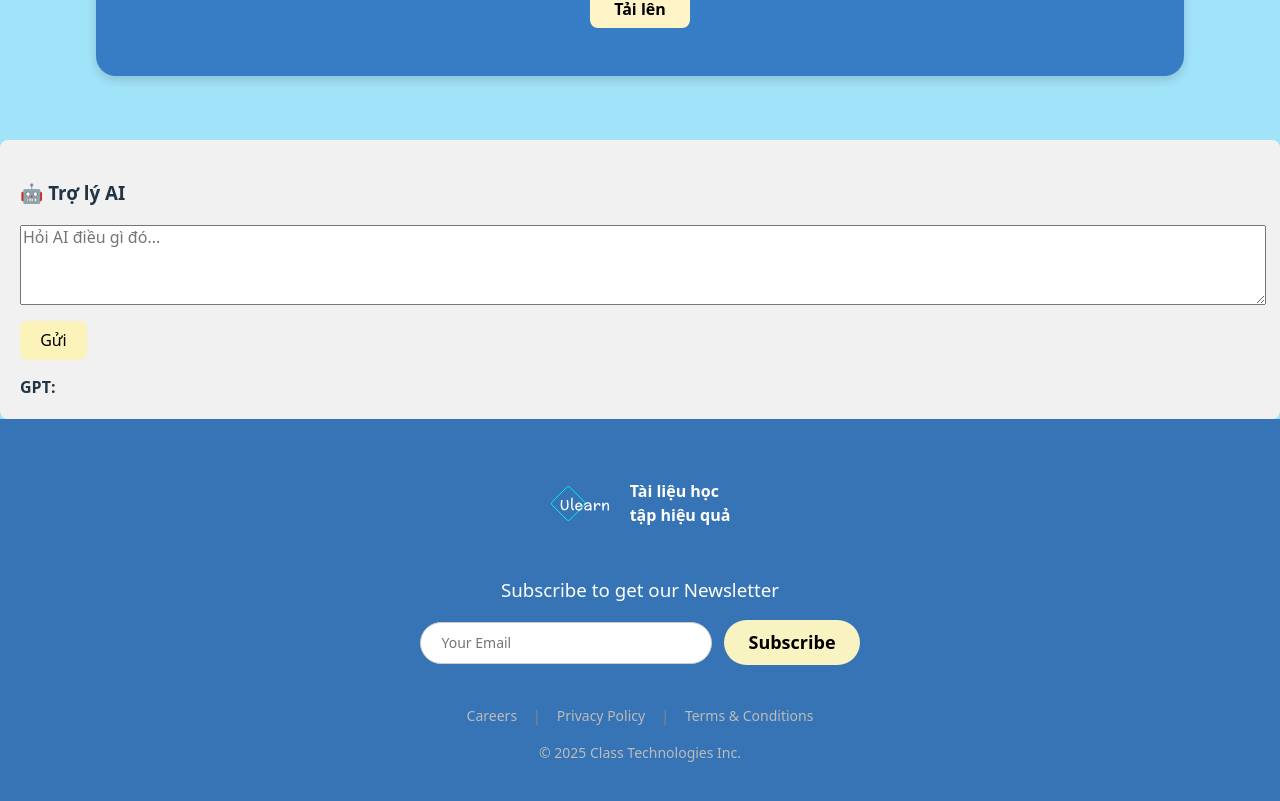
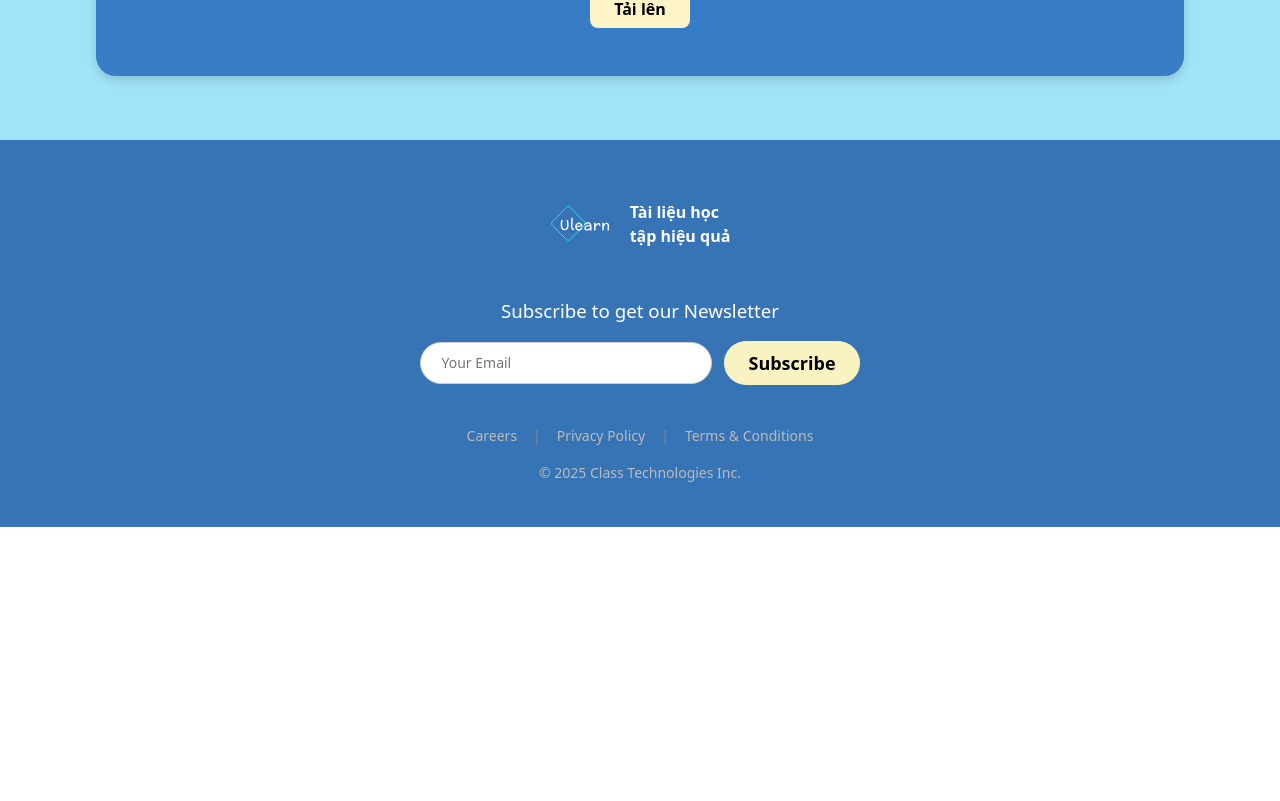
Before and after one commit to Wuyy1601/EduWeb, a React (Vite) app: page /document in a window 1280 px wide. Shown: the part 3916-4717 px from the top of the page. After the commit the page ends 4443 px from the top, so only its background shows below. Built offline with nearby package versions, Linux system fonts and the light colour scheme; a web font is replaced by a local one.

Commit message:
Revert "29/5/2025"

```diff
--- a/index.html
+++ b/index.html
@@ -1,4 +1,4 @@
-<!DOCTYPE html>
+<!doctype html>
 <html lang="en">
 <head>
     <meta charset="UTF-8" />
--- a/src/components/ChatGPT/ChatGPT.jsx
+++ /dev/null
@@ -1,56 +0,0 @@
-import { useState } from 'react';
-
-function ChatGPT() {
-    const [input, setInput] = useState('');
-    const [response, setResponse] = useState('');
-    const [loading, setLoading] = useState(false);
-
-    const handleSend = async () => {
-        if (!input.trim()) return;
-
-        setLoading(true);
-        try {
-            const res = await fetch('https://api.openai.com/v1/chat/completions', {
-                method: 'POST',
-                headers: {
-                    Authorization: `Bearer ${import.meta.env.VITE_OPENAI_API_KEY}`,
-                    'Content-Type': 'application/json',
-                },
-                body: JSON.stringify({
-                    model: 'gpt-4o-mini', // Hoặc "gpt-4o"
-                    messages: [{ role: 'user', content: input }],
-                }),
-            });
-
-            const data = await res.json();
-            setResponse(data.choices?.[0]?.message?.content || 'Không có phản hồi');
-        } catch (err) {
-            setResponse('⚠️ Đã xảy ra lỗi');
-            console.error(err);
-        } finally {
-            setLoading(false);
-        }
-    };
-
-    return (
-        <div style={{ background: '#f1f1f1', padding: 20, borderRadius: 8 }}>
-            <h3>🤖 Trợ lý AI</h3>
-            <textarea
-                value={input}
-                onChange={(e) => setInput(e.target.value)}
-                rows={4}
-                placeholder="Hỏi AI điều gì đó..."
-                style={{ width: '100%', marginBottom: 10 }}
-            />
-            <br />
-            <button onClick={handleSend} disabled={loading}>
-                {loading ? 'Đang xử lý...' : 'Gửi'}
-            </button>
-            <div style={{ marginTop: 15, whiteSpace: 'pre-wrap' }}>
-                <strong>GPT:</strong> {response}
-            </div>
-        </div>
-    );
-}
-
-export default ChatGPT;
--- a/src/pages/Document/Document.jsx
+++ b/src/pages/Document/Document.jsx
@@ -6,7 +6,6 @@ import Banner from '@pages/Document/components/Banner';
 import Categories from '@pages/Document/components/Categories';
 import Courses from '@pages/Document/components/Courses';
 import UpDocument from '@pages/Document/components/UpDocument';
-import ChatGPT from '@components/ChatGPT/ChatGPT';
 
 function Document() {
     return (
@@ -17,7 +16,6 @@ function Document() {
             <Courses title="Gợi ý cho bạn" />
             <Courses title="Tài liệu của bạn" />
             <UpDocument />
-            <ChatGPT />
             <MyFooter />
         </MainLayout>
     );
```
Lines whose indentation alone changed are shown as unchanged.
